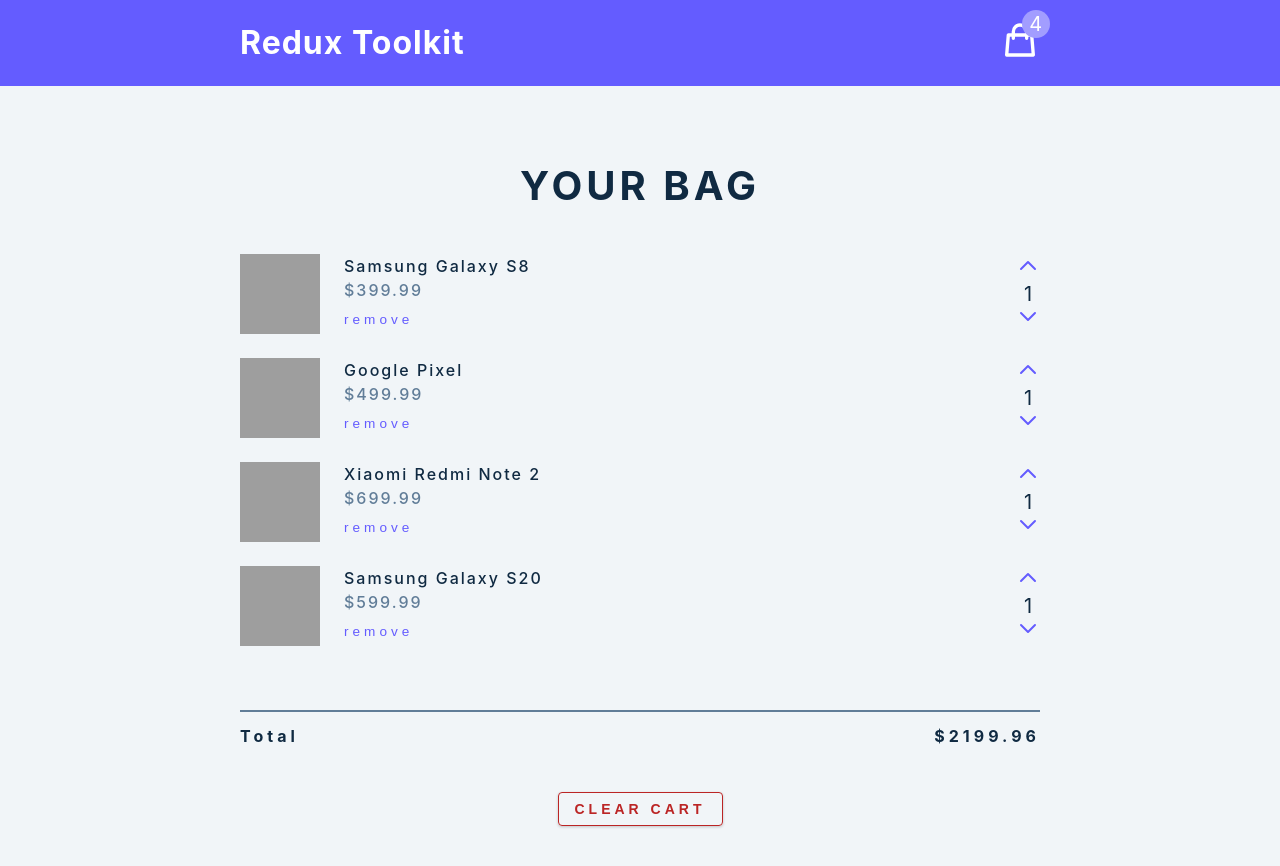
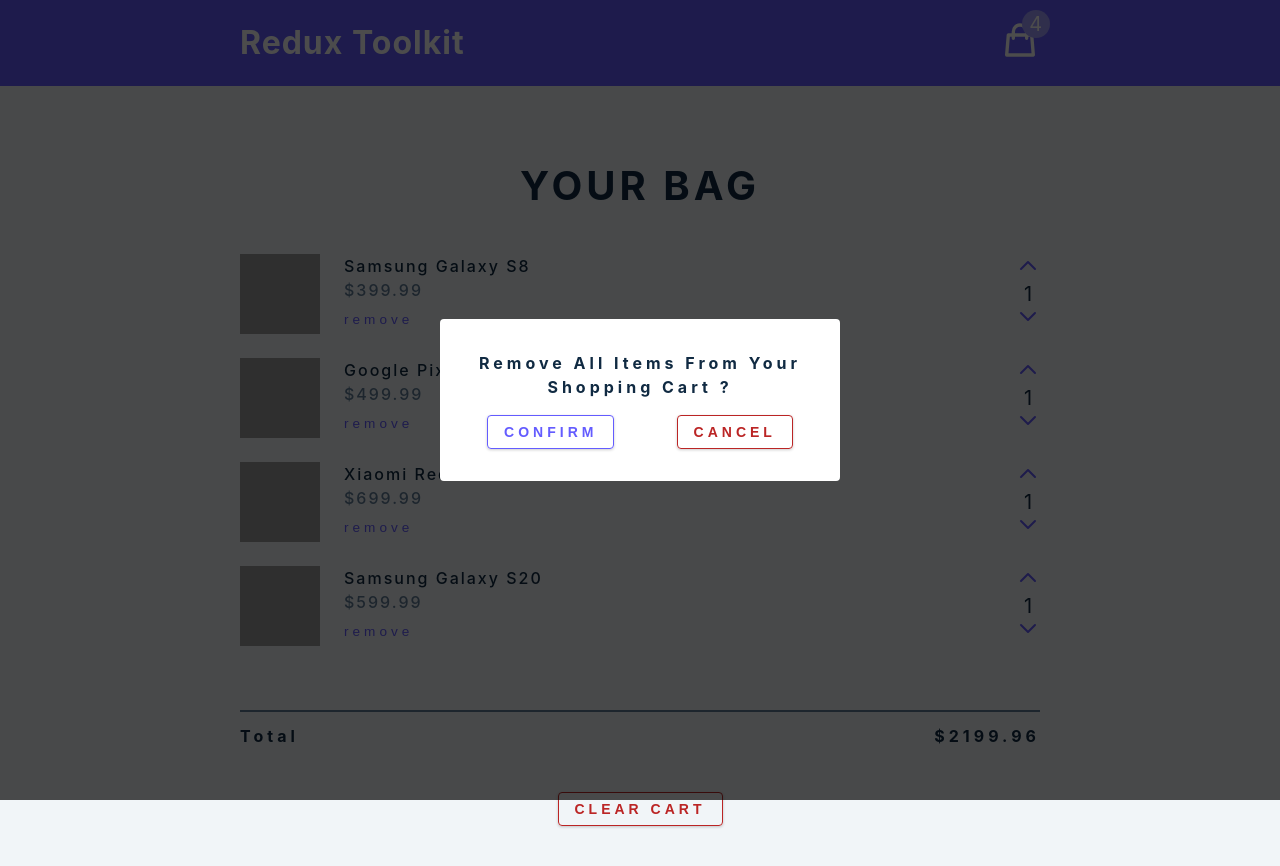
Before and after one commit to Shivangi1701/shoppingList, a React (Create React App) app: page / in a window 1280 px wide. Built offline with nearby package versions, Linux system fonts and the light colour scheme; grey boxes are pictures that could not be loaded.

Commit message:
Modal layout created

```diff
--- a/src/App.js
+++ b/src/App.js
@@ -3,6 +3,7 @@
 import { useSelector, useDispatch } from "react-redux";
 import { calculateTotals } from "./features/cart/cartSlice";
 import { useEffect } from "react";
+import Modal from "./components/Modal";
 
 function App() {
   const { cartItems } = useSelector((store) => store.cart);
@@ -13,6 +14,7 @@
   }, [cartItems]);//As cartItems changes effect(calculateTotals) will be re-executed
   return (
     <main>
+      <Modal />
       <Navbar />
       <CartContainer />
     </main>
--- /dev/null
+++ b/src/components/Modal.js
@@ -0,0 +1,19 @@
+const Modal = () => {
+    return (
+        <aside className="modal-container">
+            <div className="modal">
+                <h4>remove all items from your shopping cart ?</h4>
+                <div className="btn-container">
+                    <button type="button" className="btn confirm-btn">
+                        confirm
+                    </button>
+                    <button type="button" className="btn clear-btn">
+                        cancel
+                    </button>
+                </div>
+            </div>
+        </aside>
+    )
+}
+
+export default Modal;
```
